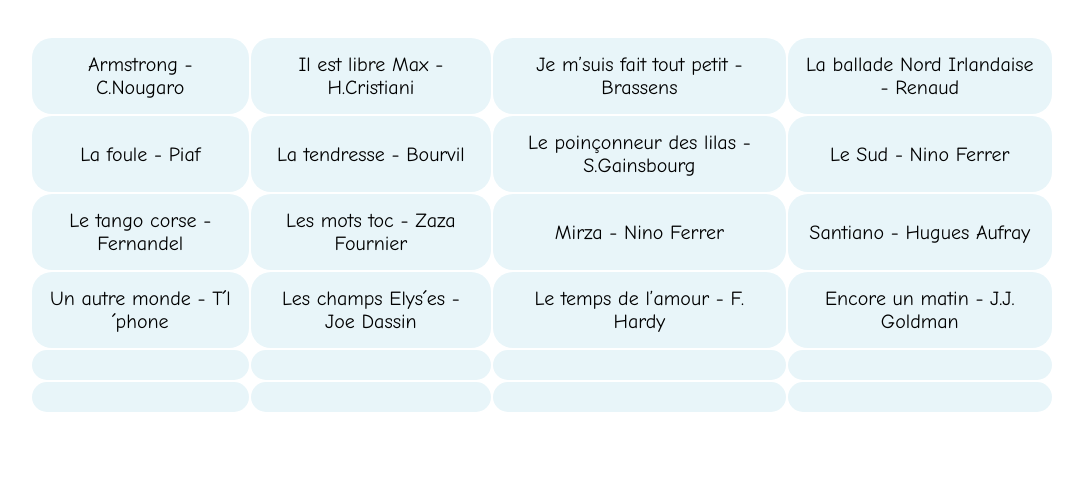
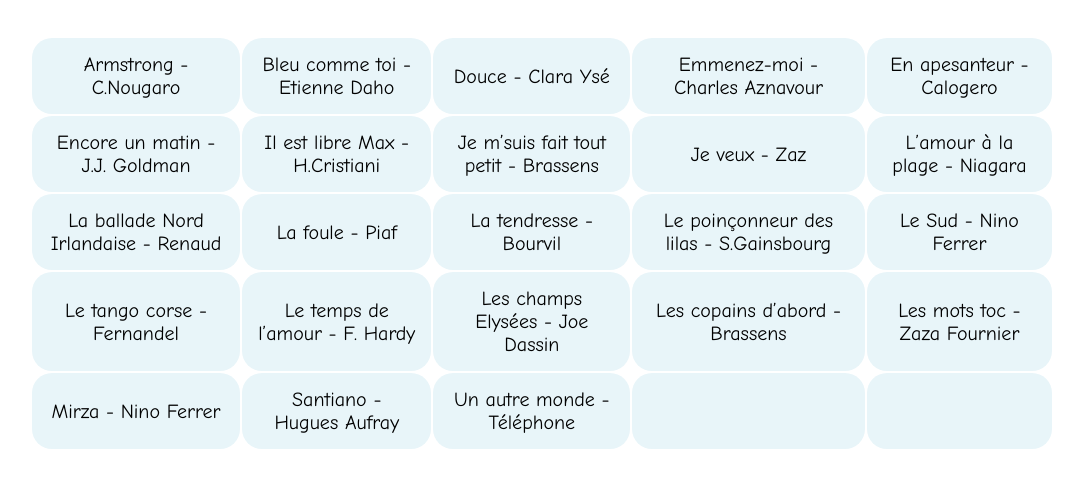
Before and after one commit to SoRenard/paroleschansonsweb, a plain HTML site: page htm/F.htm in a window 1280 px wide. Shown: the whole page, without its empty margins (98-1181 px from the left). Drawn offline with Linux system fonts and the light colour scheme.

Commit message:
envoi02.01

```diff
--- a/htm/F.htm
+++ b/htm/F.htm
@@ -14,20 +14,50 @@
 					</a>
 				</td>
 				<td class="arrondi" align=center bgcolor="#e8f5f9">
+					<a class="ecriture-noir" href="../pdf/Bleu comme toi.pdf">Bleu comme toi - Etienne Daho
+					</a>
+				</td>
+				<td class="arrondi" align=center bgcolor="#e8f5f9">
+					<a class="ecriture-noir" href="../pdf/Douce.pdf">Douce - Clara Ysé
+					</a>
+				</td>
+				<td class="arrondi" align=center bgcolor="#e8f5f9">
+					<a class="ecriture-noir" href="../pdf/Emmenez-moi.pdf">Emmenez-moi - Charles Aznavour
+					</a>
+				</td>
+				<td class="arrondi" align=center bgcolor="#e8f5f9">
+					<a class="ecriture-noir" href="../pdf/Douce.pdf">En apesanteur - Calogero
+					</a>
+				</td>
+			</tr>
+			<tr>
+				<td class="arrondi" align=center bgcolor="#e8f5f9">
+					<a class="ecriture-noir" href="../pdf/Encore un matin.pdf">Encore un matin - J.J. Goldman
+					</a>
+				</td>
+				<td class="arrondi" align=center bgcolor="#e8f5f9">
 					<a class="ecriture-noir" href="../pdf/Il est libre Max.pdf">Il est libre Max - H.Cristiani
 					</a>
 				</td>
-					<td class="arrondi" align=center bgcolor="#e8f5f9">
+				<td class="arrondi" align=center bgcolor="#e8f5f9">
 					<a class="ecriture-noir" href="../pdf/Je m suis fait tout ptit.pdf">Je m&rsquo;suis fait tout petit - Brassens
 					</a>
 				</td>
 				<td class="arrondi" align=center bgcolor="#e8f5f9">
-					<a class="ecriture-noir" href="../pdf/La ballade nord irlandaise.pdf">La ballade Nord Irlandaise - Renaud
+					<a class="ecriture-noir" href="../pdf/Douce.pdf">Je veux - Zaz
+					</a>
+				</td>
+				<td class="arrondi" align=center bgcolor="#e8f5f9">
+					<a class="ecriture-noir" href="../pdf/L'amour à la plage.pdf">L&rsquo;amour &agrave; la plage - Niagara
 					</a>
 				</td>
 			</tr>
 			<tr>
-					<td class="arrondi" align=center bgcolor="#e8f5f9">
+				<td class="arrondi" align=center bgcolor="#e8f5f9">
+					<a class="ecriture-noir" href="../pdf/La ballade nord irlandaise.pdf">La ballade Nord Irlandaise - Renaud
+					</a>
+				</td>
+				<td class="arrondi" align=center bgcolor="#e8f5f9">
 					<a class="ecriture-noir" href="../pdf/La foule.pdf">La foule - Piaf
 					</a>
 				</td>
@@ -50,9 +80,23 @@
 					</a>
 				</td>
 				<td class="arrondi" align=center bgcolor="#e8f5f9">
+					<a class="ecriture-noir" href="../pdf/Le temps de l amour.pdf">Le temps de l&rsquo;amour - F. Hardy
+					</a>
+				</td>
+				<td class="arrondi" align=center bgcolor="#e8f5f9">
+					<a class="ecriture-noir" href="../pdf/Les champs Elysées.pdf">Les champs Elys&eacute;es - Joe Dassin
+					</a>
+				</td>
+				<td class="arrondi" align=center bgcolor="#e8f5f9">
+					<a class="ecriture-noir" href="../pdf/Les copains d'abord.pdf">Les copains d&rsquo;abord -  Brassens
+					</a>
+				</td>
+				<td class="arrondi" align=center bgcolor="#e8f5f9">
 					<a class="ecriture-noir" href="../pdf/Les mots toc.pdf">Les mots toc - Zaza Fournier
 					</a>
 				</td>
+			</tr>
+			<tr>
 				<td class="arrondi" align=center bgcolor="#e8f5f9">
 					<a class="ecriture-noir" href="../pdf/Mirza.pdf">Mirza - Nino Ferrer
 					</a>
@@ -61,26 +105,10 @@
 					<a class="ecriture-noir" href="../pdf/Santiano.pdf">Santiano - Hugues Aufray
 					</a>
 				</td>
-			</tr>
-			<tr>
 				<td class="arrondi" align=center bgcolor="#e8f5f9">
-					<a class="ecriture-noir" href="../pdf/Un autre monde.pdf">Un autre monde - T&acute;l&acute;phone
+					<a class="ecriture-noir" href="../pdf/Un autre monde.pdf">Un autre monde - Téléphone
 					</a>
 				</td>
-				<td class="arrondi" align=center bgcolor="#e8f5f9">
-					<a class="ecriture-noir" href="../pdf/Les champs Elysées.pdf">Les champs Elys&acute;es - Joe Dassin
-					</a>
-				</td>
-					<td class="arrondi" align=center bgcolor="#e8f5f9">
-					<a class="ecriture-noir" href="../pdf/Le temps de l amour.pdf">Le temps de l&rsquo;amour - F. Hardy
-					</a>
-				</td>
-					<td class="arrondi" align=center bgcolor="#e8f5f9">
-					<a class="ecriture-noir" href="../pdf/Encore un matin.pdf">Encore un matin - J.J. Goldman
-					</a>
-				</td>
-			</tr>
-						<tr>
 				<td class="arrondi" align=center bgcolor="#e8f5f9">
 					<a class="ecriture-noir" href="../pdf/     .pdf">
 					</a>
@@ -89,33 +117,8 @@
 					<a class="ecriture-noir" href="../pdf/     .pdf">
 					</a>
 				</td>
-					<td class="arrondi" align=center bgcolor="#e8f5f9">
-					<a class="ecriture-noir" href="../pdf/    .pdf">
-					</a>
-				</td>
-					<td class="arrondi" align=center bgcolor="#e8f5f9">
-					<a class="ecriture-noir" href="../pdf/    .pdf">
-					</a>
-				</td>
-			</tr>
-						<tr>
-				<td class="arrondi" align=center bgcolor="#e8f5f9">
-					<a class="ecriture-noir" href="../pdf/    .pdf">
-					</a>
-				</td>
-				<td class="arrondi" align=center bgcolor="#e8f5f9">
-					<a class="ecriture-noir" href="../pdf/    .pdf">
-					</a>
-				</td>
-					<td class="arrondi" align=center bgcolor="#e8f5f9">
-					<a class="ecriture-noir" href="../pdf/     .pdf">
-					</a>
-				</td>
-					<td class="arrondi" align=center bgcolor="#e8f5f9">
-					<a class="ecriture-noir" href="../pdf/     .pdf">
-					</a>
-				</td>
-			</tr>
+		    </tr>
+
 			</table>
 		</body>
 	</html>
```
Also changed, not shown: htm/E.htm (+12 -11 lines), index.htm (+1 -1 lines), 3 other files.
